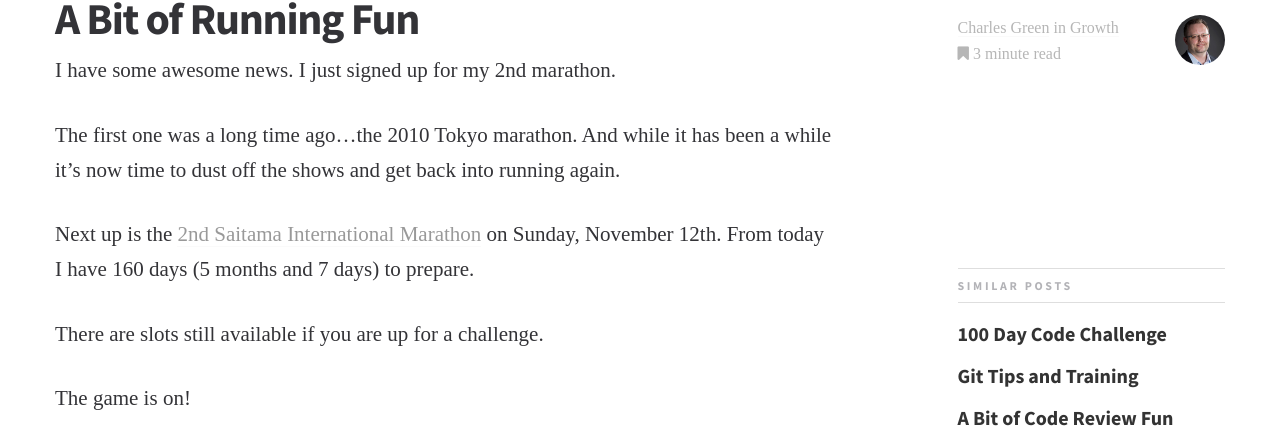
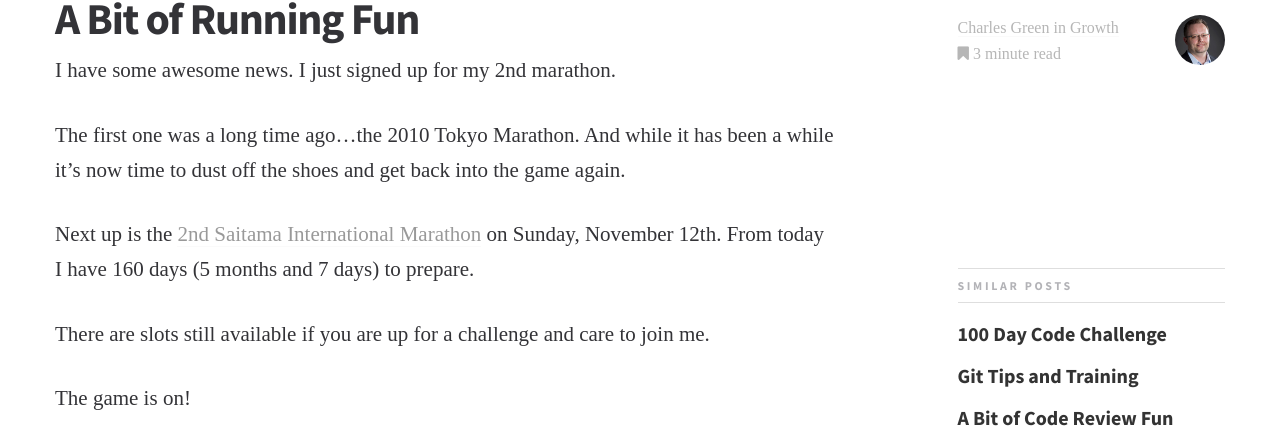
Before and after one commit to metizror/charlesgreen.github.io, a Jekyll site: the page built from _posts/2016-06-05-a-bit-of-running-fun.md, in a window 1280 px wide. Shown: the part 515-950 px from the top of the page. Built offline with Jekyll 4.4.1, drawn with Linux system fonts in a browser that asks for light colours; some web fonts are replaced.

```diff
--- a/_posts/2016-06-05-a-bit-of-running-fun.md
+++ b/_posts/2016-06-05-a-bit-of-running-fun.md
@@ -17,11 +17,11 @@
 
 I have some awesome news. I just signed up for my 2nd marathon.
 
-The first one was a long time ago...the 2010 Tokyo marathon. And while it has been a while it's now time to dust off the shows and get back into running again.
+The first one was a long time ago...the 2010 Tokyo Marathon. And while it has been a while it's now time to dust off the shoes and get back into the game again.
 
 Next up is the [2nd Saitama International Marathon](http://saitama-international-marathon.jp/) on Sunday, November 12th. From today I have 160 days (5 months and 7 days) to prepare.
 
-There are slots still available if you are up for a challenge.
+There are slots still available if you are up for a challenge and care to join me.
 
 The game is on!
 
```
